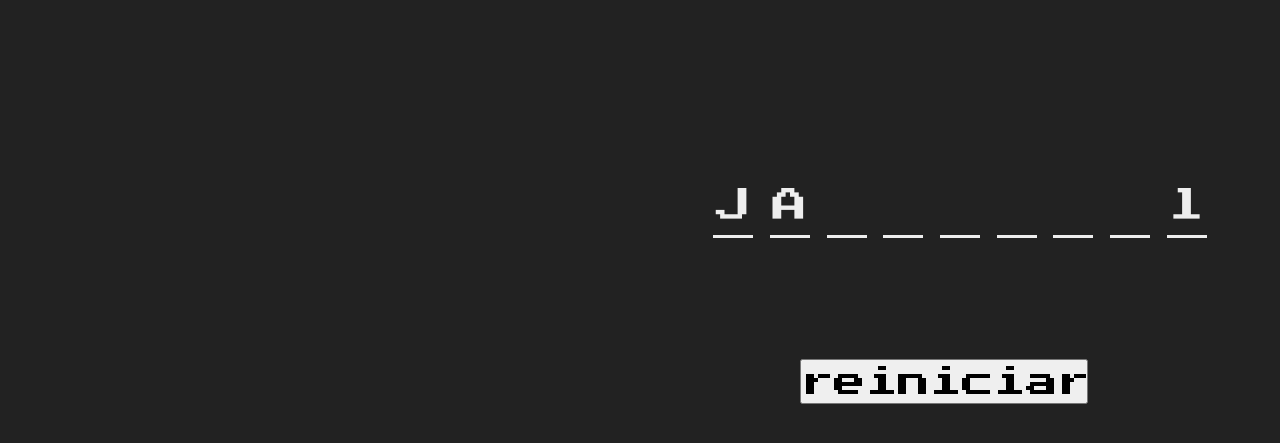
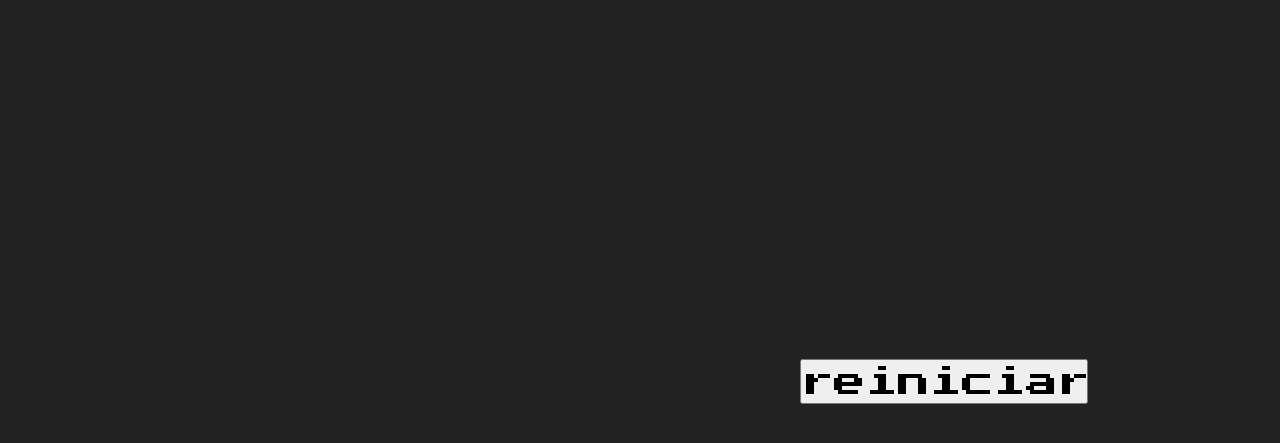
Before and after one commit to moisessosa/projecto_Ahorcado, a plain HTML site: page index.html in a window 1280 px wide. Shown: the part 155-598 px from the top of the page. Drawn offline with Linux system fonts and the light colour scheme.

Commit message:
template pronto, fcomeço do javascript

```diff
--- a/index.html
+++ b/index.html
@@ -24,15 +24,8 @@
                 <div id="feet"></div>
             </div>
             <div class='word'>
-                <div class="letter">J</div>
-                <div class="letter">A</div>
-                <div class="letter"></div>
-                <div class="letter"></div>
-                <div class="letter"></div>
-                <div class="letter"></div>
-                <div class="letter"></div>
-                <div class="letter"></div>
-                <div class="letter">l</div>
+               <!-- devo adicionar estos <div class="letter">J</div> com javascritp-->
+
 
             </div>
 
```
